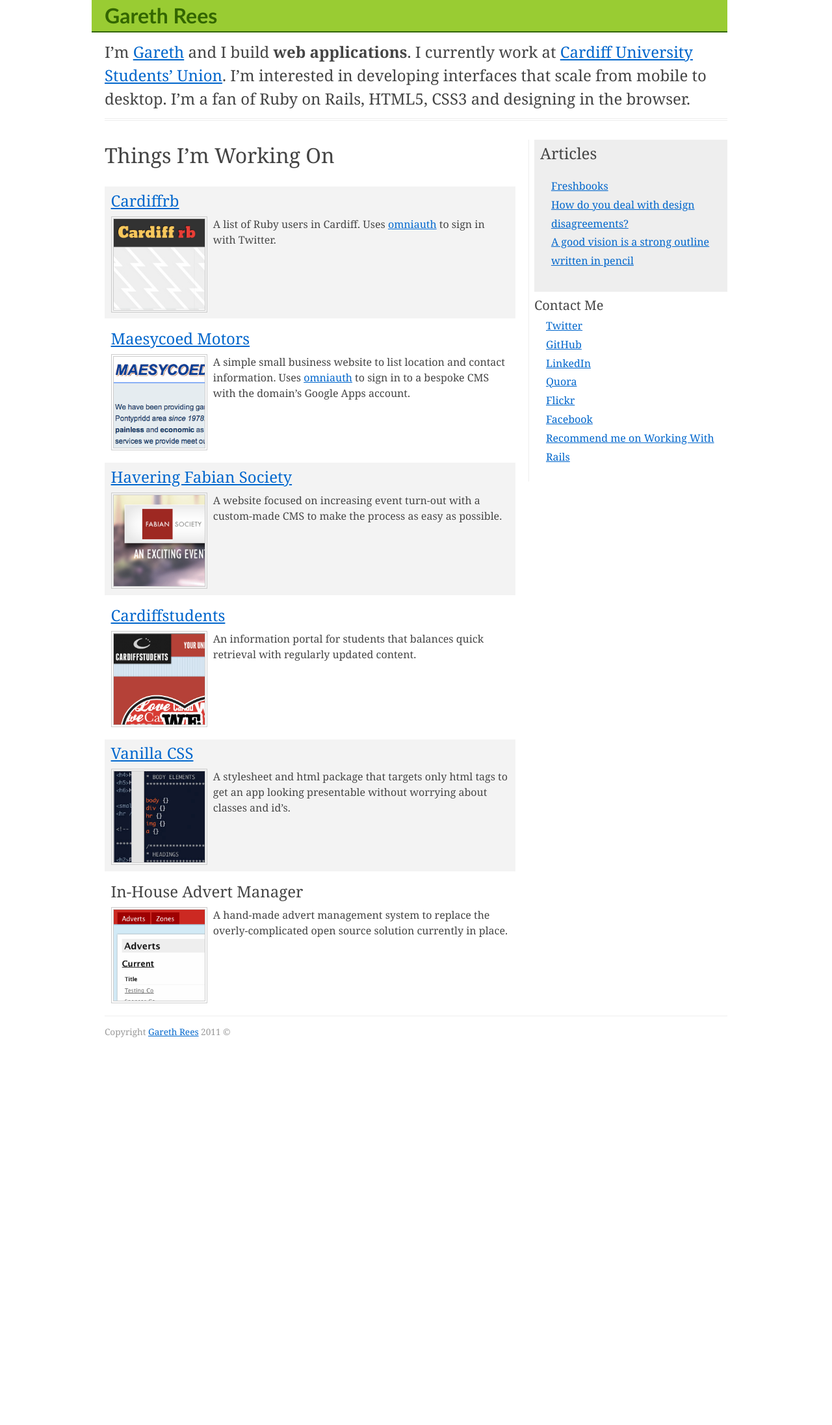
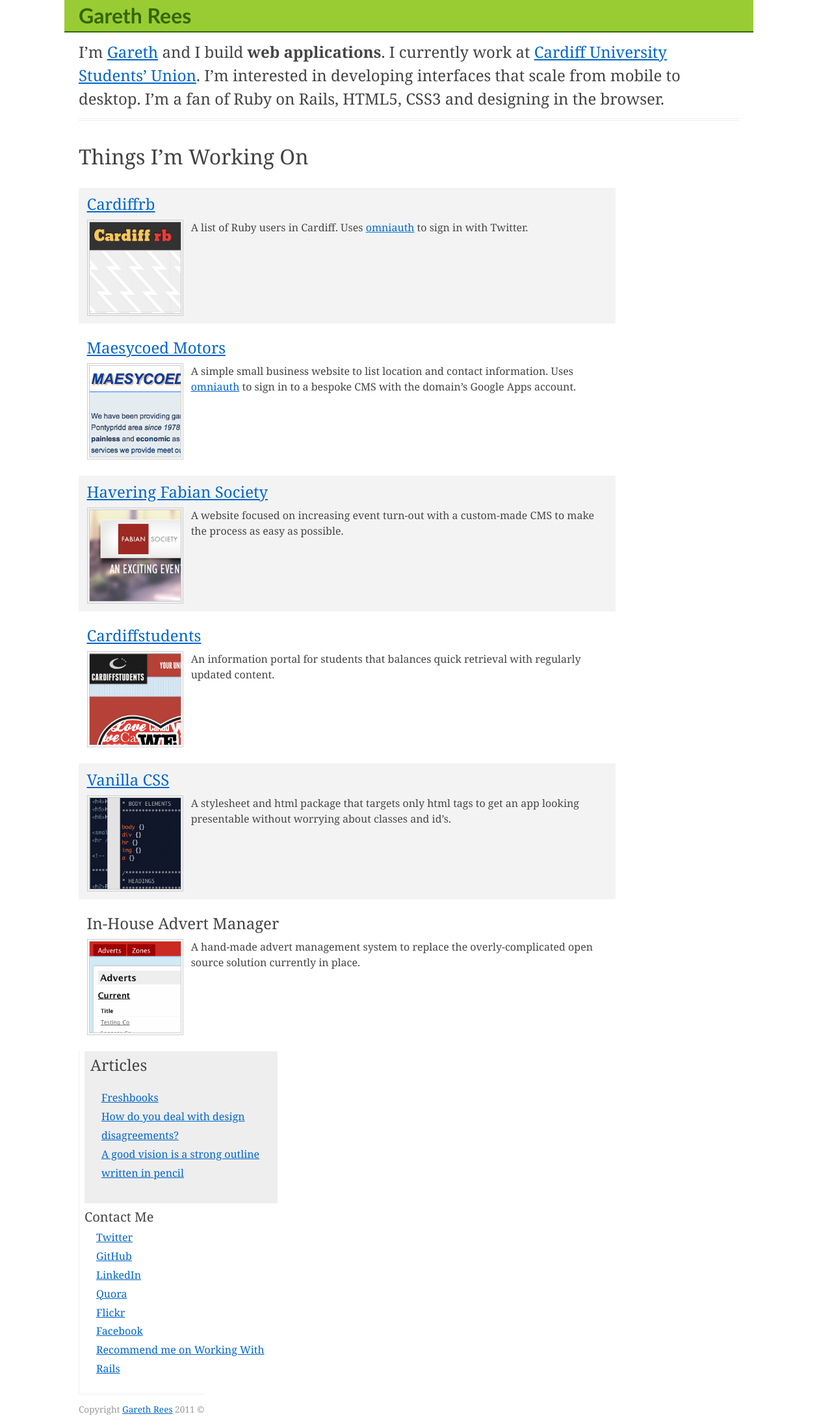
Before and after one commit to garethrees/garethrees.github.com, a Jekyll site: the page built from index.html, in a window 1280 px wide. Shown: the whole page at 65% size. Built offline with Jekyll 4.4.1, drawn with Linux system fonts in a browser that asks for light colours; nearby versions of some CDN libraries; before the commit the page ends 1612 px from its top, so only the background shows below that.

Commit message:
5col grid

```diff
--- a/stylesheets/grid.inuit.css
+++ b/stylesheets/grid.inuit.css
@@ -26,9 +26,9 @@
 Page wrapper. Apply to the body where possible, as per: http://csswizardry.com/2011/01/using-the-body-element-as-a-wrapper/
 */
 .wrapper{
-	width:958px;
+	width:1038px;
 	margin:0 auto;
-	padding:0 10px;
+	padding:0 11px;
 }
 
 /*
@@ -37,8 +37,8 @@
 */
 .grids{
 	clear:both;
-	max-width:978px;
-	margin:0 0 0 -20px;
+	max-width:1060px;
+	margin:0 0 0 -22px;
 	list-style:none; /* So we can make grids out of lists */
 }
 
@@ -52,15 +52,14 @@
 */
 [class^="grid-"]{
 	float:left;
-	margin:0 20px 0 0;
+	margin:0 22px 0 0;
 }
 .grids [class^="grid-"]{
-	margin:0 0 0 20px;
+	margin:0 0 0 22px;
 }
 
-.grid-1{ width:143px }
-.grid-2{ width:306px }
-.grid-3{ width:469px }
-.grid-4{ width:632px }
-.grid-5{ width:795px }
-.grid-6{ width:958px; margin:0 }
+.grid-1{ width:190px }
+.grid-2{ width:402px }
+.grid-3{ width:614px }
+.grid-4{ width:826px }
+.grid-5{ width:1038px; margin:0 }
```
